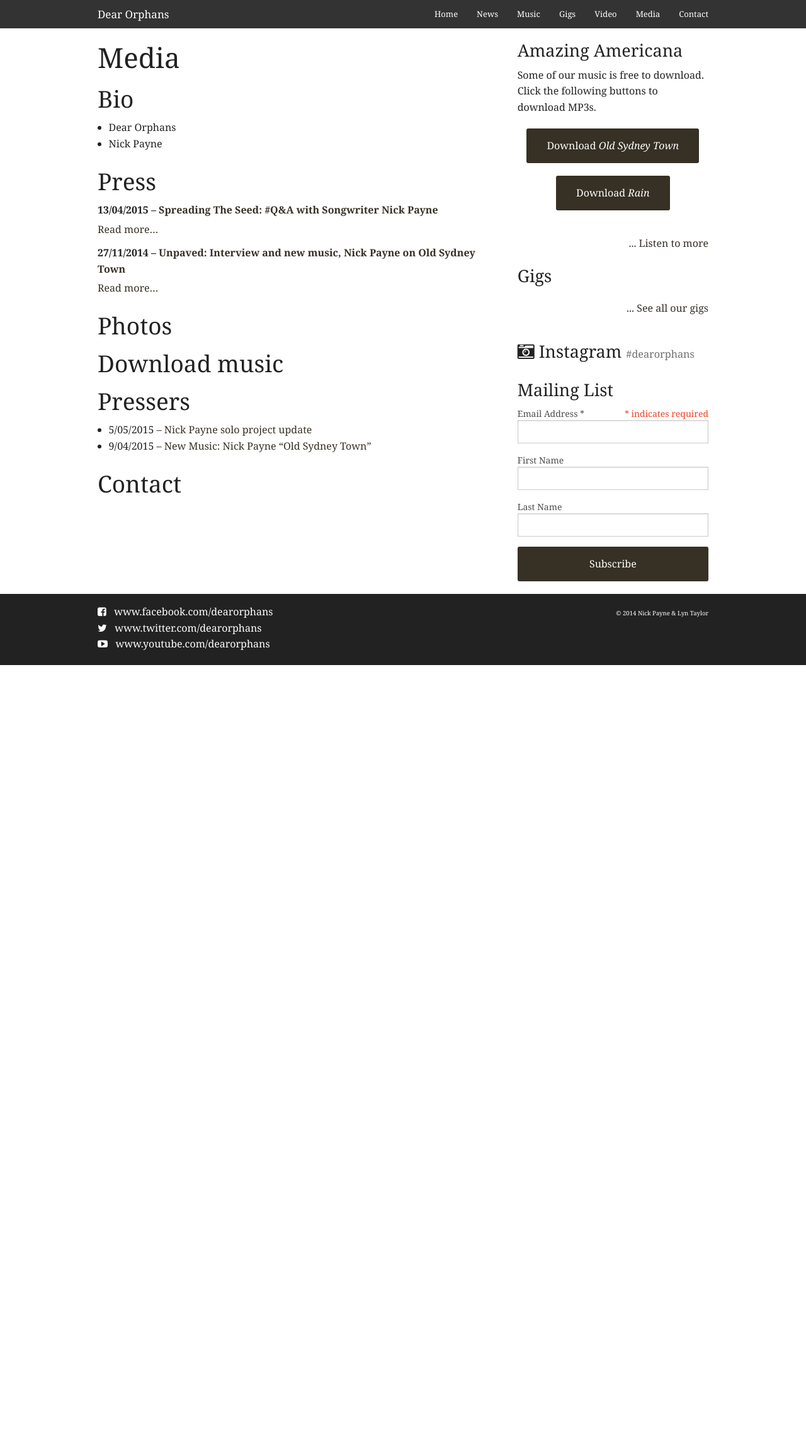
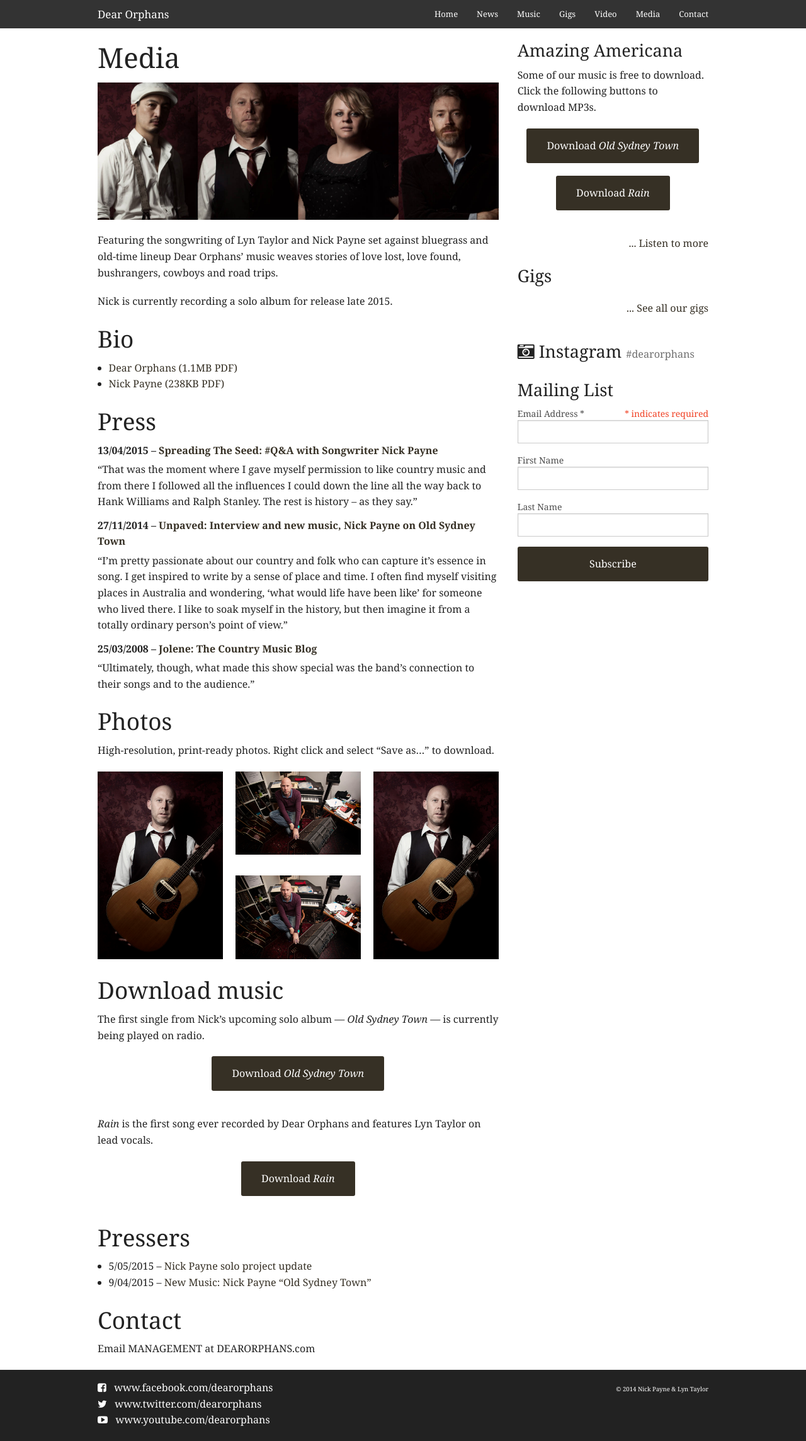
Before and after one commit to nbpayne/dear-orphans, a Jekyll site: the page built from 05-media.md, in a window 1280 px wide. Shown: the whole page at 63% size. Built offline with Jekyll 4.4.1, drawn with Linux system fonts in a browser that asks for light colours; before the commit the page ends 1056 px from its top, so only the background shows below that.

Commit message:
Media Page

```diff
--- a/05-media.md
+++ b/05-media.md
@@ -9,22 +9,66 @@ published: true
 
 # Media
 
+<img data-interchange="[/images/home-bg-small.jpg, (default)], [/images/home-bg-large.jpg, (medium)]">
+
+Featuring the songwriting of Lyn Taylor and Nick Payne set against bluegrass and old-time lineup Dear Orphans’ music weaves stories of love lost, love found, bushrangers, cowboys and road trips.
+
+Nick is currently recording a solo album for release late 2015.
+
 ## Bio
 
-- Dear Orphans
-- Nick Payne
+- [Dear Orphans (1.1MB PDF)](/files/Dear-Orphans-BIO.pdf)
+- [Nick Payne (238KB PDF)](/files/Nick-Payne-BIO.pdf)
 
 ## Press
 
-13/04/2015 &ndash; [Spreading The Seed: #Q&amp;A with Songwriter Nick Payne](http://www.spreadingtheseed.com/post/116282706894/q-a-with-songwriter-nick-payne)
-: [Read more...](http://www.spreadingtheseed.com/post/116282706894/q-a-with-songwriter-nick-payne)
+13/04/2015 -- [Spreading The Seed: #Q&amp;A with Songwriter Nick Payne](http://www.spreadingtheseed.com/post/116282706894/q-a-with-songwriter-nick-payne){:target="_blank"}
+: "That was the moment where I gave myself permission to like country music and from there I followed all the influences I could down the line all the way back to Hank Williams and Ralph Stanley. The rest is history -- as they say."
 
-27/11/2014 &ndash; [Unpaved: Interview and new music, Nick Payne on Old Sydney Town](http://unpaved.com.au/interview-and-new-music-nick-payne-on-old-sydney-town)
-: [Read more...](http://unpaved.com.au/interview-and-new-music-nick-payne-on-old-sydney-town)
+27/11/2014 -- [Unpaved: Interview and new music, Nick Payne on Old Sydney Town](http://unpaved.com.au/interview-and-new-music-nick-payne-on-old-sydney-town){:target="_blank"}
+: "I’m pretty passionate about our country and folk who can capture it’s essence in song. I get inspired to write by a sense of place and time. I often find myself visiting places in Australia and wondering, 'what would life have been like' for someone who lived there. I like to soak myself in the history, but then imagine it from a totally ordinary person’s point of view."
+
+25/03/2008 -- [Jolene: The Country Music Blog](http://jolenethecountrymusicblog.blogspot.com.au/2008/03/orphans-coming-into-light.html){:target="_blank"}
+: "Ultimately, though, what made this show special was the band’s connection to their songs and to the audience."
 
 ## Photos
 
+High-resolution, print-ready photos. Right click and select "Save as..." to download.
+
+<ul class="small-block-grid-1 medium-block-grid-3 large-block-grid-3 ths">
+  <li>
+    <a href="/images/media/Nick-Payne-PRINT-01.jpg" target="_blank">
+      <img alt="Nick Payne" src="/images/media/th/Nick-Payne-PRINT-01.jpg" />
+    </a>
+  </li>
+  <li>
+    <a href="/images/media/Nick-Payne-PRINT-02.jpg" target="_blank">
+      <img alt="Nick Payne" src="/images/media/th/Nick-Payne-PRINT-02.jpg" />
+    </a>
+    <a href="/images/media/Nick-Payne-PRINT-02.jpg" target="_blank">
+      <img alt="Nick Payne" src="/images/media/th/Nick-Payne-PRINT-02.jpg" />
+    </a>
+  </li>
+  <li>
+    <a href="/images/media/Nick-Payne-PRINT-01.jpg" target="_blank">
+      <img alt="Nick Payne" src="/images/media/th/Nick-Payne-PRINT-01.jpg" />
+    </a>
+  </li>
+</ul>
+
 ## Download music
+
+The first single from Nick's upcoming solo album --- *Old Sydney Town* --- is currently being played on radio.
+
+<p class="text-center">
+  <a href="https://api.soundcloud.com/tracks/175605572/download?client_id=2e67448a38d9ec5882f25bc34f16bd26" class="button radius">Download <em>Old Sydney Town</em></a><br>
+</p>
+
+*Rain* is the first song ever recorded by Dear Orphans and features Lyn Taylor on lead vocals.
+
+<p class="text-center">
+  <a href="https://api.soundcloud.com/tracks/169556761/download?client_id=2e67448a38d9ec5882f25bc34f16bd26" class="button radius">Download <em>Rain</em></a>
+</p>
 
 ## Pressers
 
@@ -32,3 +76,5 @@ published: true
 - 9/04/2015 -- [New Music: Nick Payne "Old Sydney Town"](http://kriskatpublicity.com.au/new-music-nick-payne-old-sydney-town/)
 
 ## Contact
+
+Email MANAGEMENT at DEARORPHANS.com
--- a/_includes/head.html
+++ b/_includes/head.html
@@ -7,6 +7,6 @@
   <link rel="stylesheet" href="{{ site.baseurl }}/css/libraries.min.css">
   <link rel="stylesheet" href="{{ site.baseurl }}/css/app.min.css">
   <link rel="canonical" href="{{ page.url | replace:'index.html','' | prepend: site.baseurl | prepend: site.url }}">
-  <link rel="alternate" type="application/rss+xml" title="{{ site.title }}" href="{{ "{{ site.baseurl }}/feed.xml" | prepend: site.baseurl | prepend: site.url }}" />
+  <link rel="alternate" type="application/rss+xml" title="{{ site.title }}" href="{{ "/feed.xml" | prepend: site.baseurl | prepend: site.url }}" />
   <script src="{{ site.baseurl }}/js/vendor/modernizr.min.js"></script>
 </head>
```
Also changed, not shown: _sass/_base.scss (deleted, +0 -204 lines), _sass/_layout.scss (deleted, +0 -236 lines), _sass/_syntax-highlighting.scss (deleted, +0 -67 lines), css/main.scss (deleted, +0 -52 lines), css/app.min.css, images/media/Nick-Payne-PRINT-01.jpg (added), images/media/Nick-Payne-PRINT-02.jpg (added), images/media/th/Nick-Payne-PRINT-01.jpg (added), images/media/th/Nick-Payne-PRINT-02.jpg (added), 2 other files.
